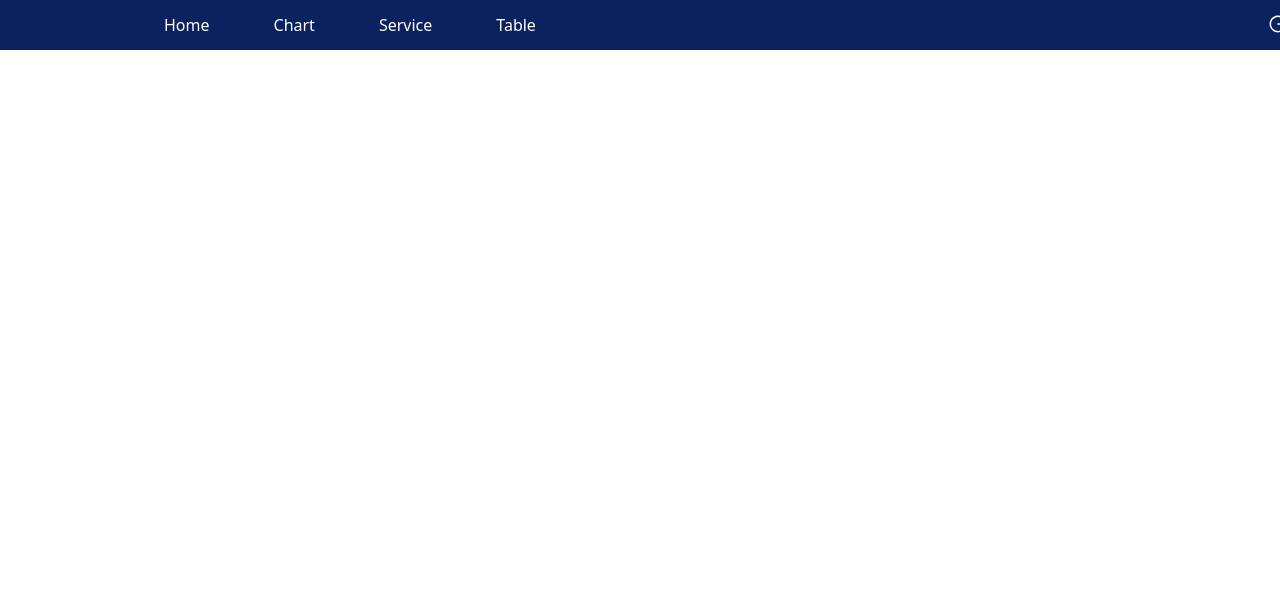
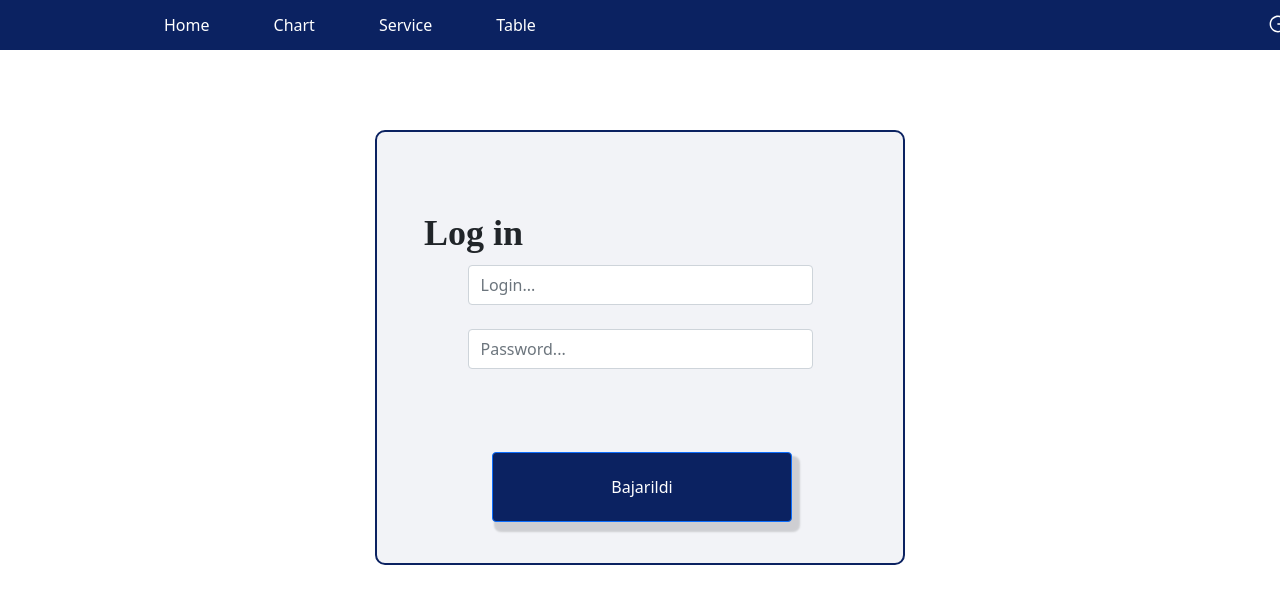
Before and after one commit to Muhammadiy93/react_project2, a React (Create React App) app: page /login in a window 1280 px wide. Shown: the top 604 px of the page. Built offline with nearby package versions, Linux system fonts and the light colour scheme.

Commit message:
Login function qilindi

```diff
--- a/src/router/Approuter.js
+++ b/src/router/Approuter.js
@@ -6,7 +6,7 @@ import Register from '../view/register/Register'
 import Table from '../view/table/Table'
 import Navbar from '../components/navbar/Navbar'
 import Service from '../view/service/Service'
-
+import Login from '../view/login/loginPage'
 
 
 function Approuter () {
@@ -20,6 +20,7 @@ function Approuter () {
             <Route path='/register' element = {<Register/>}/>
             <Route path='/service' element = {<Service/>}/>
             <Route path='/table' element = {<Table/>}/>
+            <Route path='/login' element = {<Login/>}/>
         </Routes>
     </>
   )
--- a/src/view/login/loginPage.jsx
+++ b/src/view/login/loginPage.jsx
@@ -1,15 +1,43 @@
-import React from "react";
+import React, { useState } from "react";
 import './loginPage.css'
+import Doctors from "../../doctor.json"
+import { useNavigate } from "react-router-dom";
 
 function Login() {
+    const navigator = useNavigate()
+    const [user , setUser] = useState({
+        login : "",
+        parol : ""
+    })
+    const login = ()=>{
+        let result = Doctors.find((item)=> item.parol == user.parol && item.login == user.login )
+        if(result){
+            localStorage.setItem("user" , result)
+            navigator("/")
+        }else{
+            alert("login/parol hato")
+        }
+    }
+    const changeHandler = (e) =>{
+        setUser({...user , [e.target.name] : e.target.value})
+    }
+    console.log(login);
     return(
         <>
             <div className="logOut">
                 <div className="home_login">
                     <h1 className="log">Log in</h1>
-                    <input type="text" className="form-control contr" id="" placeholder="Login..."></input> <br />
-                    <input type="password" className="form-control contr" placeholder="Password..." name="" id="" />
-                    <button className="btn btn-primary p-3 but">Bajarildi</button>
+                    <input type="text" className="form-control contr" id="" placeholder="Login..."
+                    name="login"
+                    value={user.login}
+                    onChange={changeHandler}
+                    /> <br />
+                    <input type="password" className="form-control contr" placeholder="Password..." id=""
+                    name="parol"
+                    value={user.parol}
+                    onChange={changeHandler}
+                    />
+                    <button className="btn btn-primary p-3 but" onClick={login}>Bajarildi</button>
                 </div>
             </div>
         </>
```
